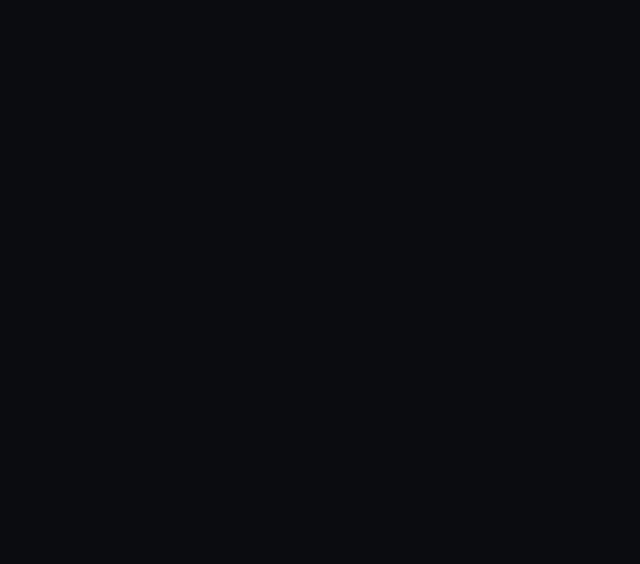
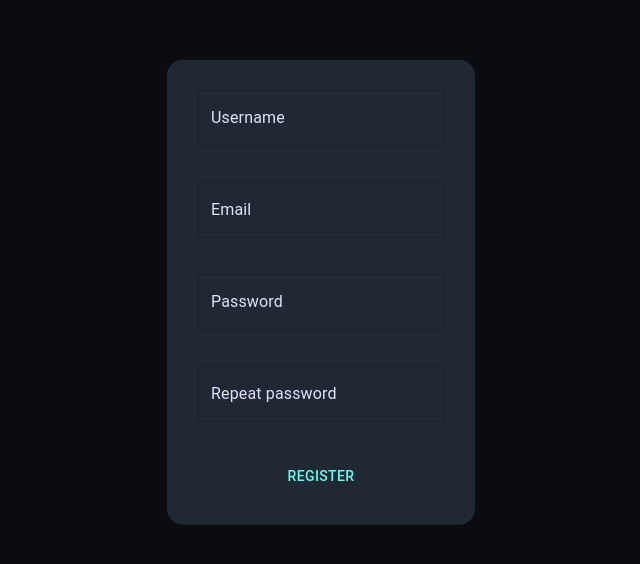
Before and after one commit to jivko25/MK-IT-Assignment-FE, a React (Create React App) app in the folder app/: page /register in a window 1280 px wide. Before the commit this address had no page. Shown: the part 108-672 px from the top of the page, without its empty margins (319-959 px from the left). Built offline with nearby package versions, Linux system fonts and the light colour scheme.

Commit message:
Add register page
add basic registration, need to add error handling and repass chacking

```diff
--- a/app/src/App.js
+++ b/app/src/App.js
@@ -1,12 +1,13 @@
 import {BrowserRouter, Route, Routes, Switch} from 'react-router-dom';
 import MyCollection from './pages/myCollection/MyCollection';
+import { Register } from './pages/register/Register.tsx';
 
 export default function App() {
     return(
         <BrowserRouter>
             <Routes>
-                <Route path="/" element={<MyCollection />}>
-                </Route>
+                <Route path="/" element={<MyCollection />}/>
+                <Route path="/register" element={<Register />}/>
             </Routes>
         </BrowserRouter>
     )
--- a/app/src/components/header/Header.tsx
+++ b/app/src/components/header/Header.tsx
@@ -1,5 +1,6 @@
 import {Grid, TextField, Typography, Button} from '@mui/material';
 import { useState } from 'react';
+import { Link } from 'react-router-dom';
 import styles from './Header.module.scss';
 
 
@@ -8,11 +9,10 @@
     username : String,
     onSearch : Function,
     onLogin : Function,
-    onRegister : Function,
     onLogout : Function
 }
 
-export const Header : React.FC<Props> = ({username, onSearch, onLogin, onRegister, onLogout}) => {
+export const Header : React.FC<Props> = ({username, onSearch, onLogin, onLogout}) => {
     const [searchValue, setSearchValue] = useState('');
     return(
         <div className={styles.wrapper}>
@@ -28,9 +28,11 @@
                     <Button variant="outlined" onClick={() => onLogin()}>
                       Login
                     </Button>
-                    <Button variant="outlined" onClick={() => onRegister()}>
-                      Register
-                    </Button>
+                    <Link to='/register' style={{ textDecoration: 'none' }}>
+                      <Button variant="outlined">
+                        Register
+                      </Button>
+                    </Link>
                   </div>
                 }
               </Grid>
--- /dev/null
+++ b/app/src/components/register-wrapper/RegisterWrapper.module.scss
@@ -0,0 +1,11 @@
+@use '../../styles/colors.scss';
+
+.wrapper{
+    background-color: colors.$background_paper;
+    padding: 30px;
+    border-radius: 1rem;
+}
+
+.wrapper input{
+    color: colors.$text_primary
+}
--- /dev/null
+++ b/app/src/components/register-wrapper/RegisterWrapper.tsx
@@ -0,0 +1,57 @@
+import styles from './RegisterWrapper.module.scss';
+import Grid from '@mui/material/Grid'
+import TextField from '@mui/material/TextField'
+import { useState } from 'react';
+import Button from '@mui/material/Button'
+
+interface Props{
+    onRegister : Function
+}
+
+export const RegisterWrapper : React.FC<Props> = ({onRegister}) => {
+    const [username, setUsername] = useState('');
+    const [email, setEmail] = useState('');
+    const [password, setPassword] = useState('');
+    const [repass, setRepass] = useState('');
+    return(
+        <div className={styles.wrapper}>
+            <Grid container spacing={3} direction="column">
+              <Grid item>
+                <TextField
+                  label="Username"
+                  value={username}
+                  onChange={(e) => {setUsername(e.target.value)}}
+                />
+              </Grid>
+              <Grid item>
+                <TextField
+                    label="Email"
+                    value={email}
+                    onChange={(e) => {setEmail(e.target.value)}}
+                    />
+              </Grid>
+              <Grid item>
+                <TextField
+                    label="Password"
+                    value={password}
+                    onChange={(e) => {setPassword(e.target.value)}}
+                    type="password"
+                    />
+              </Grid>
+              <Grid item>
+                <TextField
+                    label="Repeat password"
+                    value={repass}
+                    onChange={(e) => {setRepass(e.target.value)}}
+                    type="password"
+                    />
+              </Grid>
+              <Grid item>
+                  <Button variant="text" onClick={() => onRegister(username, email, password)}fullWidth>
+                    Register
+                  </Button>
+              </Grid>
+            </Grid>
+        </div>
+    )
+}
--- a/app/src/pages/myCollection/MyCollection.js
+++ b/app/src/pages/myCollection/MyCollection.js
@@ -20,7 +20,6 @@
       <Header username={user}
       onSearch={() => {console.log('search')}}
       onLogin={() => {console.log('login')}}
-      onRegister={() => {console.log('register')}}
       onLogout={logout}/>
     </div>
   );
--- /dev/null
+++ b/app/src/pages/register/Register.module.scss
@@ -0,0 +1,7 @@
+
+.wrapper{
+    position: absolute;
+    top: 50%;
+    left: 50%;
+    transform: translate(-50%, -50%);
+}
--- /dev/null
+++ b/app/src/pages/register/Register.tsx
@@ -0,0 +1,25 @@
+import { RegisterWrapper } from "../../components/register-wrapper/RegisterWrapper.tsx";
+import styles from './Register.module.scss';
+import axios from 'axios';
+
+
+export const Register : React.FC = () => {
+
+    const Register = async (username : String, email : String, password : String) => {
+        const res = await axios.post('https://mk-it-assignment-be.vercel.app/api/user/register',
+        {
+            username,
+            email,
+            password
+        })
+        .catch((error) => {
+            console.log(error);
+        })
+        console.log(res);
+    }
+    return(
+        <div className={styles.wrapper}>
+            <RegisterWrapper onRegister={(username : String, email : String, password : String) => Register(username, email, password)}/>
+        </div>
+    )
+}
```
Also changed, not shown: 1 other file (tests, documents, lock files or other folders).
